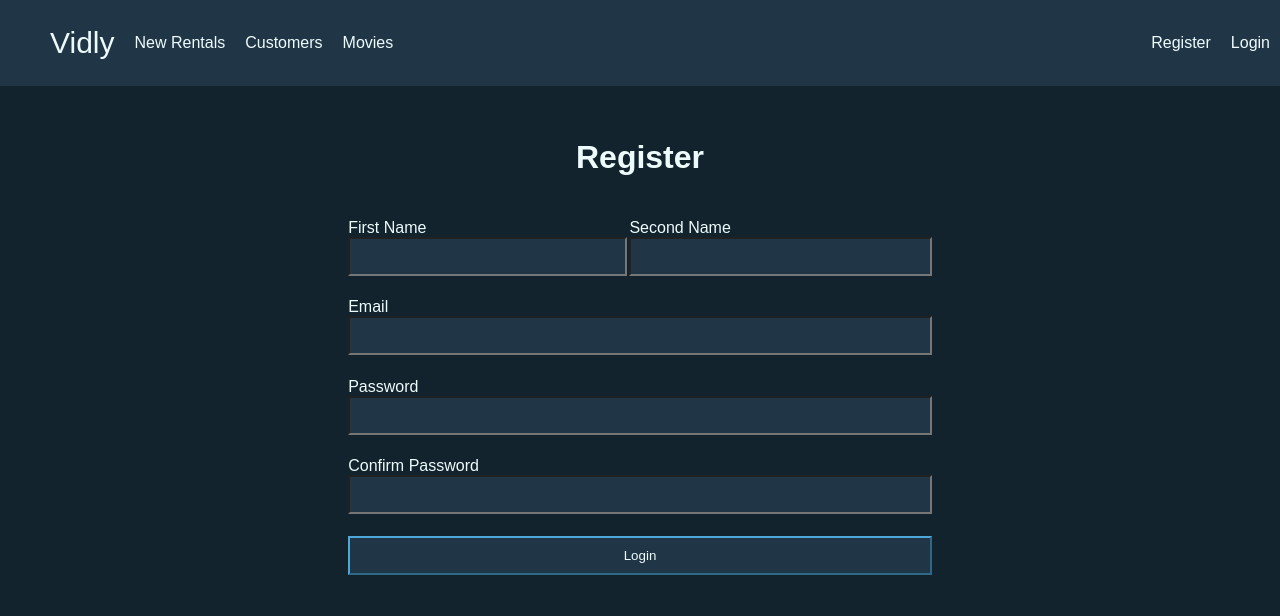
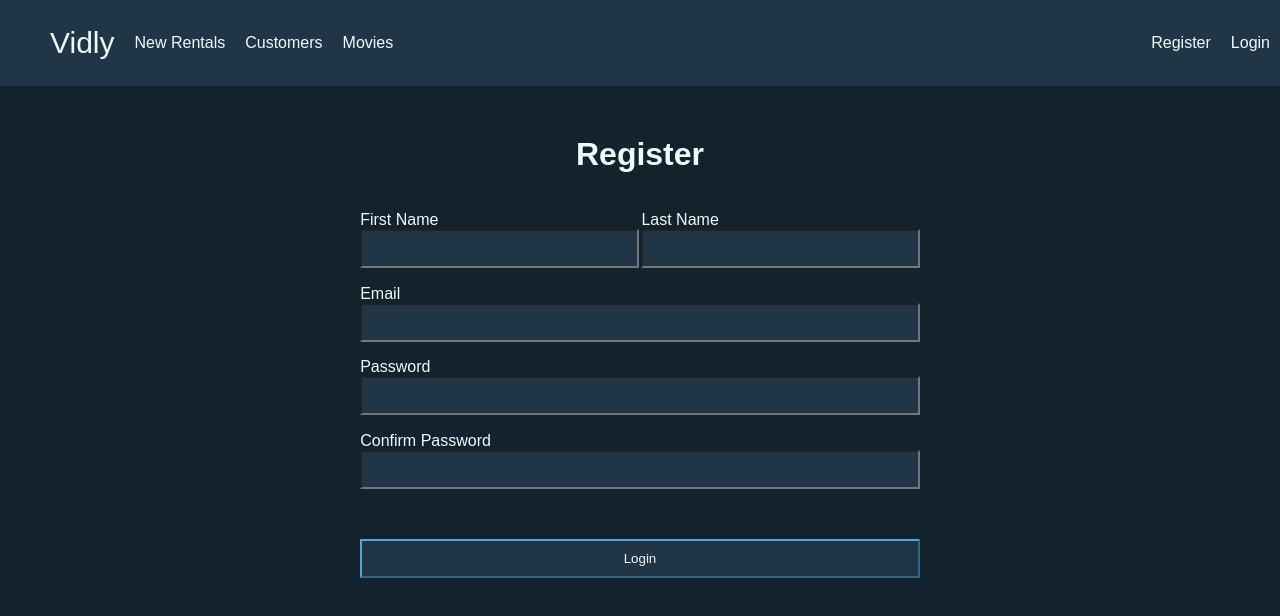
Before and after one commit to IzStriker/Vidly-Frontend, a Vue app: page /register in a window 1280 px wide. Shown: the top 616 px of the page. Built offline with nearby package versions, Linux system fonts and the light colour scheme.

Commit message:
Feat: added register user functionality.

```diff
--- a/package.json
+++ b/package.json
@@ -8,7 +8,9 @@
     "lint": "vue-cli-service lint"
   },
   "dependencies": {
+    "axios": "^0.27.2",
     "core-js": "^3.6.5",
+    "dotenv": "^16.0.1",
     "vue": "^3.0.0",
     "vue-router": "^4.0.0-0",
     "vuex": "^4.0.0-0"
--- a/src/assets/css/global.css
+++ b/src/assets/css/global.css
@@ -66,7 +66,8 @@ input[type="submit"] {
 }
 
 input[type="text"],
-input[type="password"] {
+input[type="password"],
+input[type="email"] {
   background-color: var(--ShadowDarkBlue);
   color: var(--ShadowLightBlue);
 }
--- a/src/main.ts
+++ b/src/main.ts
@@ -2,9 +2,10 @@ import { createApp } from "vue";
 import App from "./App.vue";
 import router from "./router";
 import store from "./store";
+import dotenv from "dotenv";
 
 // Local global css styles
-
 import "./assets/css/global.css";
 
+dotenv.config();
 createApp(App).use(store).use(router).mount("#app");
--- a/src/views/Register.vue
+++ b/src/views/Register.vue
@@ -1,28 +1,35 @@
 <template>
   <div class="container">
-    <form class="form">
+    <form class="form" @submit="onSubmit">
       <h1>Register</h1>
       <div class="input-next-input">
         <div style="margin-right: 2px">
           <label>First Name</label>
-          <input type="text" />
+          <input v-model="formData.firstName" type="text" required />
         </div>
         <div>
-          <label>Second Name</label>
-          <input type="text" />
+          <label>Last Name</label>
+          <input v-model="formData.lastName" type="text" required />
         </div>
       </div>
       <div class="row">
         <label>Email</label>
-        <input type="text" />
+        <input v-model="formData.email" type="email" required />
       </div>
       <div class="row">
         <label>Password</label>
-        <input type="password" />
+        <input v-model="formData.password" type="password" required />
       </div>
       <div class="row">
         <label>Confirm Password</label>
-        <input type="password" />
+        <input v-model="formData.confirmPassword" type="password" required />
+      </div>
+      <div class="row error-message">
+        <ul>
+          <li v-for="error in errors" :key="error.description">
+            {{ error.description }}
+          </li>
+        </ul>
       </div>
       <div class="row">
         <input type="submit" value="Login" />
@@ -33,9 +40,40 @@
 
 <script lang="ts">
 import { defineComponent } from "vue";
+import { UserRegister, RegistrationError } from "@/models/user";
+import { registerUser } from "@/api";
 
 export default defineComponent({
   name: "Register",
+  data() {
+    return {
+      formData: {} as UserRegister,
+      errors: {} as RegistrationError[],
+    };
+  },
+  methods: {
+    async onSubmit(e: Event) {
+      e.preventDefault();
+      this.errors = [];
+      if (this.formData.password !== this.formData.confirmPassword) {
+        this.errors.push({
+          description: "Password and Confirm Password must match",
+        });
+        return;
+      }
+
+      try {
+        await registerUser(this.formData);
+        this.$router.push("/login");
+      } catch (error: any) {
+        if (error.response.data.message) {
+          this.errors.push({ description: error.response.data.message });
+        } else {
+          this.errors = [...this.errors, ...error.response.data.errors];
+        }
+      }
+    },
+  },
 });
 </script>
 
@@ -47,4 +85,8 @@ export default defineComponent({
 .input-next-input {
   display: flex;
 }
+
+.error-message {
+  color: red;
+}
 </style>
```
Also changed, not shown: 2 other files (tests, documents, lock files or other folders).
